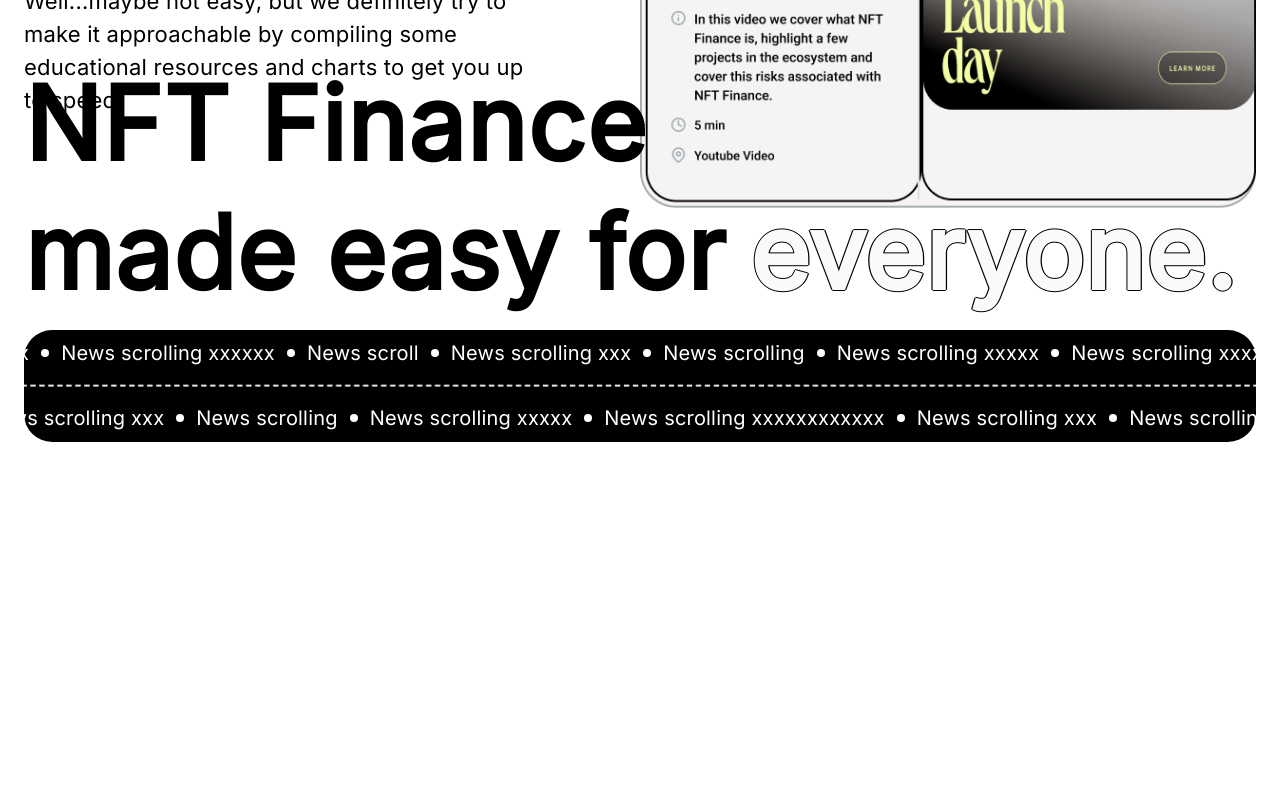
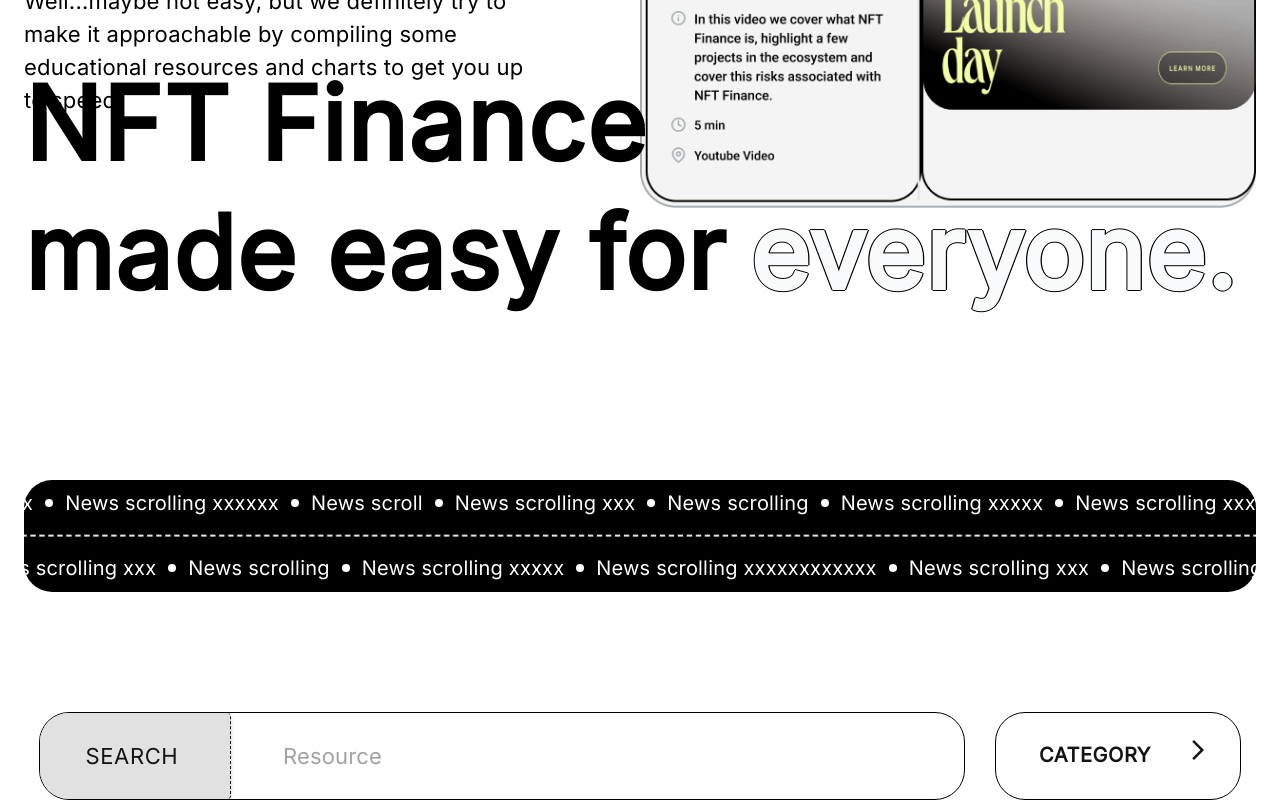
Before and after one commit to derpsol/awesome_nft-frontend, a React (Create React App) app: page / in a window 1280 px wide. Shown: the part 280-1080 px from the top of the page. Before the commit the page ends 800 px from the top, so only its background shows below. Built offline with nearby package versions, Linux system fonts and the light colour scheme.

Commit message:
making category button

```diff
--- a/package.json
+++ b/package.json
@@ -5,6 +5,7 @@
   "dependencies": {
     "@emotion/react": "^11.10.6",
     "@emotion/styled": "^11.10.6",
+    "@mui/icons-material": "^5.11.11",
     "@mui/material": "^5.11.11",
     "@mui/styled-engine": "^5.11.11",
     "@testing-library/jest-dom": "^5.14.1",
--- a/src/components/letterflow/index.tsx
+++ b/src/components/letterflow/index.tsx
@@ -1,7 +1,7 @@
 import { useRef } from "react";
 import { useEffect } from "react";
 import { Box, Typography } from "@mui/material";
-import divider from '../../assets/images/divider.png'
+import divider from "../../assets/images/divider.png";
 
 const Letters = [
   "News scroll",
@@ -13,33 +13,40 @@ const Letters = [
   "News scrolling xxxxxx",
 ];
 
-
 function LetterFlow() {
   const upperRef = useRef<HTMLDivElement>(null);
   const lowerRef = useRef<HTMLDivElement>(null);
   let upperlength: number = -1392;
   let lowerlength: number = 0;
   const motionHandler = () => {
-    if(upperRef.current) {
-      upperlength ++;
-      if(upperlength > 0) upperlength = -1392;
+    if (upperRef.current) {
+      upperlength++;
+      if (upperlength > 0) upperlength = -1392;
       upperRef.current.style.transform = `translate(${upperlength}px)`;
     }
-    if(lowerRef.current) {
+    if (lowerRef.current) {
       lowerlength -= 2;
-      if(lowerlength < -1392) lowerlength = 0;
+      if (lowerlength < -1392) lowerlength = 0;
       lowerRef.current.style.transform = `translate(${lowerlength}px)`;
     }
-  }
+  };
 
   useEffect(() => {
     setInterval(motionHandler, 100);
-  }, [])
-    return (
+  }, []);
+  return (
     <Box sx={{ position: "relative" }}>
-      <Box sx={{ overflow: "hidden", display: 'flex', height: '112px', flexDirection: 'column', justifyContent: 'space-around' }}>
-        <Box display='flex' ref={upperRef}>
-        {Letters.map((letter, index) => (
+      <Box
+        sx={{
+          overflow: "hidden",
+          display: "flex",
+          height: { xs: "80px", md: "112px" },
+          flexDirection: "column",
+          justifyContent: "space-around",
+        }}
+      >
+        <Box display="flex" ref={upperRef}>
+          {Letters.map((letter, index) => (
             <Box display="flex" alignItems="center" key={index}>
               <Box
                 width="8px"
@@ -50,7 +57,12 @@ function LetterFlow() {
                   backgroundColor: "white",
                 }}
               />
-              <Typography fontFamily="Inter" fontSize="20px" color="white" whiteSpace='nowrap'>
+              <Typography
+                fontFamily="Inter"
+                fontSize="20px"
+                color="white"
+                whiteSpace="nowrap"
+              >
                 {letter}
               </Typography>
             </Box>
@@ -66,18 +78,20 @@ function LetterFlow() {
                   backgroundColor: "white",
                 }}
               />
-              <Typography fontFamily="Inter" fontSize="20px" color="white" whiteSpace='nowrap'>
+              <Typography
+                fontFamily="Inter"
+                fontSize="20px"
+                color="white"
+                whiteSpace="nowrap"
+              >
                 {letter}
               </Typography>
             </Box>
           ))}
         </Box>
-        <Box
-          component='img'
-          src={divider}
-        />
-        <Box display='flex' ref={lowerRef}>
-        {Letters.map((letter, index) => (
+        <Box component="img" src={divider} />
+        <Box display="flex" ref={lowerRef}>
+          {Letters.map((letter, index) => (
             <Box display="flex" alignItems="center" key={index}>
               <Box
                 width="8px"
@@ -88,7 +102,12 @@ function LetterFlow() {
                   backgroundColor: "white",
                 }}
               />
-              <Typography fontFamily="Inter" fontSize="20px" color="white" whiteSpace='nowrap'>
+              <Typography
+                fontFamily="Inter"
+                fontSize="20px"
+                color="white"
+                whiteSpace="nowrap"
+              >
                 {letter}
               </Typography>
             </Box>
@@ -104,7 +123,12 @@ function LetterFlow() {
                   backgroundColor: "white",
                 }}
               />
-              <Typography fontFamily="Inter" fontSize="20px" color="white" whiteSpace='nowrap'>
+              <Typography
+                fontFamily="Inter"
+                fontSize="20px"
+                color="white"
+                whiteSpace="nowrap"
+              >
                 {letter}
               </Typography>
             </Box>
@@ -117,8 +141,8 @@ function LetterFlow() {
           top: "0",
           backgroundColor: "black",
           width: "100%",
-          height: "112px",
-          borderRadius: "28px",
+          height: { xs: "80px", md: "112px" },
+          borderRadius: { xs: '12px', md: '28px'},
           zIndex: "-1",
         }}
       ></Box>
--- a/src/pages/home/index.tsx
+++ b/src/pages/home/index.tsx
@@ -1,98 +1,188 @@
-import { Box, Typography } from "@mui/material";
-import grid_back from '../../assets/images/grid_back.png'
-import call_pic from '../../assets/images/callout_box.png'
+import {
+  Box,
+  Typography,
+  TextField,
+  IconButton,
+  Button,
+} from "@mui/material";
+import grid_back from "../../assets/images/grid_back.png";
+import call_pic from "../../assets/images/callout_box.png";
 import LetterFlow from "../../components/letterflow";
+import ArrowForwardIosIcon from '@mui/icons-material/ArrowForwardIos';
+
+function searchFront() {
+  return <Box></Box>;
+}
 
 function Home() {
   return (
     <Box
       sx={{
-        backgroundImage: {grid_back},
+        backgroundImage: { grid_back },
       }}
     >
       <Box
-        display='flex'
-        alignItems='flex-start'
+        display="flex"
+        alignItems="flex-start"
         sx={{
-          flexDirection: { xs: 'column', md: 'row' }
+          flexDirection: { xs: "column", md: "row" },
         }}
       >
         <Box
           sx={{
-            width: { xs: '100%', md: '50%' }
+            width: { xs: "100%", md: "50%" },
           }}
         >
           <Typography
-            fontFamily='Inter'
-            mb='30px'
+            fontFamily="Inter"
+            mb="30px"
             sx={{
-              mx: { xs: 'auto', md: 0},
-              mr: { xs: '0px', md: '28px', lg: '96px'},
-              textAlign: { xs: 'center', md: 'left' },
-              fontSize: {xs: '18px', lg: '22px'},
-              mt: { md: '40px', lg: '80px' }
+              mx: { xs: "auto", md: 0 },
+              mr: { xs: "0px", md: "28px", lg: "96px" },
+              textAlign: { xs: "center", md: "left" },
+              fontSize: { xs: "18px", lg: "22px" },
+              mt: { md: "40px", lg: "80px" },
             }}
           >
-            Learning NFT Finance just got easy. Well...maybe not easy, but we definitely try to make it approachable by compiling some educational resources and charts to get you up to speed.
+            Learning NFT Finance just got easy. Well...maybe not easy, but we
+            definitely try to make it approachable by compiling some educational
+            resources and charts to get you up to speed.
           </Typography>
         </Box>
         <Box
-          component='img'
+          component="img"
           src={call_pic}
           sx={{
-            width: { xs: '90%', md: '50%' }
+            width: { xs: "90%", md: "50%" },
           }}
-          mx='auto'
+          mx="auto"
         />
       </Box>
       <Box
         sx={{
-          mt: { md: '-96px', lg: '-160px' },
-          mx: { xs: 'auto', md: '0px'},
-          textAlign: { xs: 'center', md: 'left' }
+          mt: { md: "-96px", lg: "-160px" },
+          mb: { xs: "30px", md: "150px" },
+          mx: { xs: "auto", md: "0px" },
+          textAlign: { xs: "center", md: "left" },
         }}
       >
         <Typography
           sx={{
-            fontFamily: 'Inter',
-            fontSize: { xs: '40px', sm: '54px', md: '72px', lg: '102px'},
-            fontWeight: '600',
+            fontFamily: "Inter",
+            fontSize: { xs: "40px", sm: "54px", md: "72px", lg: "102px" },
+            fontWeight: "600",
           }}
         >
           NFT Finance
         </Typography>
         <Box
           sx={{
-            display: { xs: 'block', sm: 'flex' },
-            justifyContent: { sm: 'center', md: 'left' },
-            mt: { xs: '-12px', sm: '-24px' }
+            display: { xs: "block", sm: "flex" },
+            justifyContent: { sm: "center", md: "left" },
+            mt: { xs: "-12px", sm: "-24px" },
           }}
         >
           <Typography
-          sx={{
-            fontFamily: 'Inter',
-            fontSize: { xs: '40px', sm: '54px', md: '72px', lg: '102px'},
-            fontWeight: '600',
-          }}
+            sx={{
+              fontFamily: "Inter",
+              fontSize: { xs: "40px", sm: "54px", md: "72px", lg: "102px" },
+              fontWeight: "600",
+            }}
           >
             made easy for
           </Typography>
           <Typography
-            color='#F9FAFB'
-            ml='24px'
+            color="#F9FAFB"
+            ml="24px"
             sx={{
-              textShadow: '-1.2px 0 black, 0 1.2px black, 1.2px 0 black, 0 -1.2px black',
-              fontFamily: 'Inter',
-              fontSize: { xs: '40px', sm: '54px', md: '72px', lg: '102px'},
-              fontWeight: '600',
-              mt: { xs: '-12px', sm: '0px' }
+              textShadow:
+                "-1.2px 0 black, 0 1.2px black, 1.2px 0 black, 0 -1.2px black",
+              fontFamily: "Inter",
+              fontSize: { xs: "40px", sm: "54px", md: "72px", lg: "102px" },
+              fontWeight: "600",
+              mt: { xs: "-12px", sm: "0px" },
             }}
           >
             everyone.
           </Typography>
         </Box>
       </Box>
-      <LetterFlow/>
+      <LetterFlow />
+      <Box mt="120px" display='flex' justifyContent='space-around'>
+        <TextField
+          name={"text"}
+          variant="outlined"
+          focused={false}
+          placeholder="Resource"
+          sx={{
+            padding: '0px',
+            borderRadius: '30px',
+            border: '1px solid black',
+            width: '75%',
+            height: '86px',
+            overflow: 'hidden',
+            'input': {
+              fontSize: '22px',
+              lineHeight: '26px',
+              fontFamily: 'Inter',
+              ml: '52px',
+              '&::placeholder': {
+                fontSize: '22px',
+                lineHeight: '26px',
+                fontFamily: 'Inter',
+              }
+            },
+            "& .MuiOutlinedInput-root": {
+              '& fieldset': {
+                border: 'none',
+                  },
+              '&:hover fieldset': {
+                border: 'none',
+              },
+              '&.Mui-focused fieldset': {
+                border: 'none',
+              },
+            }
+          }}
+          InputProps={{
+            startAdornment: <Button variant="contained" onClick={() => 0}
+              sx={{
+                backgroundColor: '#E1E1E1',
+                color: '#141414',
+                px: '64px',
+                py: '30px',
+                ml: '-20px',
+                fontSize: '22px',
+                lineHeight: '26px',
+                fontFamily: 'Inter',
+                borderRight: '1px dashed #141414',
+                '&:focus' : {
+                  backgroundColor: '#E1E1E1'
+                }
+              }}
+            >Search</Button>,
+          }}
+        />
+        <Button
+          sx={{
+            width: '20%',
+            border: '1px solid black',
+            borderRadius: '30px',
+            fontFamily: 'Inter',
+            fontSize: '20px',
+            fontWeight: '600',
+            color: '#141414',
+            display: 'flex',
+          }}
+        >
+          <Box width='60%' ml='10%'>
+            Category
+          </Box>
+          <Box width="30%">
+            <ArrowForwardIosIcon/>
+          </Box>
+        </Button>
+      </Box>
     </Box>
   );
 }
```
Also changed, not shown: src/App.tsx (+6 -6 lines), 1 other file (tests, documents, lock files or other folders).
